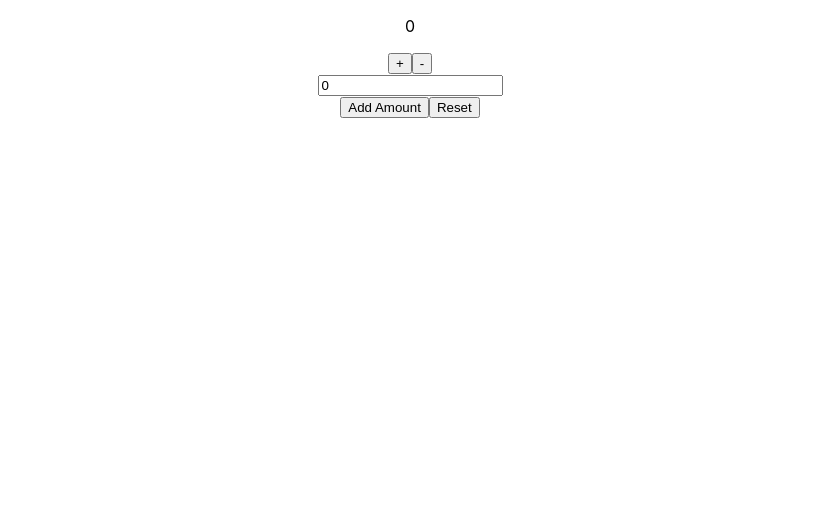
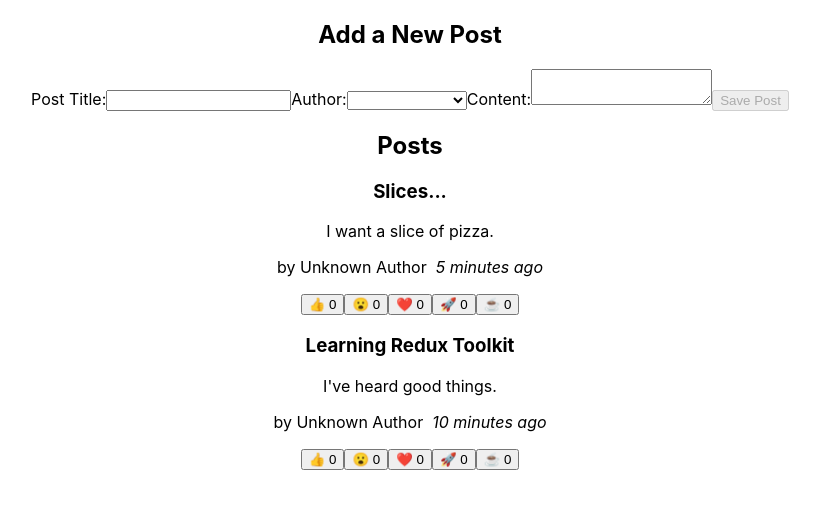
Before and after one commit to guigacarvalho/bmx-redux, a React (Create React App) app in the folder client/: page / in a window 1280 px wide. Shown: the top 508 px of the page, without its empty margins (230-1050 px from the left). Built offline with nearby package versions, Linux system fonts and the light colour scheme.

Commit message:
added starter code from other redux project

```diff
--- a/client/package.json
+++ b/client/package.json
@@ -7,10 +7,12 @@
     "@testing-library/jest-dom": "^5.16.5",
     "@testing-library/react": "^13.4.0",
     "@testing-library/user-event": "^13.5.0",
+    "date-fns": "^2.29.3",
     "react": "^18.2.0",
     "react-dom": "^18.2.0",
     "react-redux": "^8.0.4",
     "react-scripts": "5.0.1",
+    "redux-devtools-extension": "^2.13.9",
     "web-vitals": "^2.1.4"
   },
   "scripts": {
--- a/client/src/App.js
+++ b/client/src/App.js
@@ -1,10 +1,12 @@
 import './App.css';
-import Counter from './features/counter/Counter';
+import PostsList from './features/posts/PostsList';
+import AddPostForm from './features/posts/AddPostForm';
 
 function App() {
   return (
     <main className="App">
-      <Counter />
+      <AddPostForm />
+      <PostsList />
     </main>
   );
 }
--- a/client/src/app/store.js
+++ b/client/src/app/store.js
@@ -1,8 +1,10 @@
 import { configureStore } from "@reduxjs/toolkit";
-import counterReducer from "../features/counter/counterSlice"
+import postsReducer from '../features/posts/postsSlice';
+import usersReducer from '../features/users/usersSlice'
 
 export const store = configureStore({
     reducer: {
-        counter: counterReducer
+        posts: postsReducer,
+        users: usersReducer
     }
 })
--- a/client/src/features/counter/Counter.js
+++ /dev/null
@@ -1,40 +0,0 @@
-import { useSelector, useDispatch } from "react-redux";
-import { increment, decrement, reset, incrementByAmount } from "./counterSlice"
-import { useState } from "react";
-
-const Counter = () => {
-    const count = useSelector((state) => state.counter.count);
-    const dispatch = useDispatch();
-
-    const [incrementAmount, setIncrementAmount] = useState(0);
-
-    const addValue = Number(incrementAmount) || 0;
-
-    const resetAll = () => {
-        setIncrementAmount(0);
-        dispatch(reset());
-    }
-
-    return (
-        <section>
-            <p>{count}</p>
-            <div>
-                <button onClick={() => dispatch(increment())}>+</button>
-                <button onClick={() => dispatch(decrement())}>-</button>
-            </div>
-
-            <input
-                type="text"
-                value={incrementAmount}
-                onChange={(e) => setIncrementAmount(e.target.value)}
-            />
-
-            <div>
-                <button onClick={() => dispatch(incrementByAmount(addValue))}>Add Amount</button>
-                <button onClick={resetAll}>Reset</button>
-            </div>
-        </section>
-    )
-}
-
-export default Counter
--- a/client/src/features/counter/counterSlice.js
+++ /dev/null
@@ -1,28 +0,0 @@
-import { createSlice } from "@reduxjs/toolkit";
-
-const initialState = {
-    count: 0
-}
-
-export const counterSlice = createSlice({
-    name: 'counter',
-    initialState,
-    reducers: {
-        increment: (state) => {
-            state.count += 1;
-        },
-        decrement: (state) => {
-            state.count -= 1;
-        },
-        reset: (state) => {
-            state.count = 0;
-        },
-        incrementByAmount: (state, action) => {
-            state.count += action.payload;
-        }
-    }
-});
-
-export const { increment, decrement, reset, incrementByAmount } = counterSlice.actions;
-
-export default counterSlice.reducer;
--- /dev/null
+++ b/client/src/features/posts/AddPostForm.js
@@ -0,0 +1,73 @@
+import { useState } from "react";
+import { useDispatch, useSelector } from "react-redux";
+
+import { postAdded } from "./postsSlice";
+import { selectAllUsers } from "../users/usersSlice";
+
+const AddPostForm = () => {
+    const dispatch = useDispatch()
+
+    const [title, setTitle] = useState('')
+    const [content, setContent] = useState('')
+    const [userId, setUserId] = useState('')
+
+    const users = useSelector(selectAllUsers);
+
+    const onTitleChanged = e => setTitle(e.target.value)
+    const onContentChanged = e => setContent(e.target.value)
+    const onAuthorChanged = e => setUserId(e.target.value)
+
+    const onSavePostClicked = () => {
+        if (title && content) {
+            dispatch(
+                postAdded(title, content, userId)
+            )
+
+            setTitle('')
+            setContent('')
+        }
+    }
+
+    const canSave = Boolean(title) && Boolean(content) && Boolean(userId)
+
+    const usersOptions = users.map(user => (
+        <option key={user.id} value={user.id}>
+            {user.name}
+        </option>
+    ))
+
+    return (
+        <section>
+            <h2>Add a New Post</h2>
+            <form>
+                <label htmlFor="postTitle">Post Title:</label>
+                <input
+                    type="text"
+                    id="postTitle"
+                    name="postTitle"
+                    value={title}
+                    onChange={onTitleChanged}
+                />
+                <label htmlFor="postAuthor">Author:</label>
+                <select id="postAuthor" value={userId} onChange={onAuthorChanged}>
+                    <option value=""></option>
+                    {usersOptions}
+                </select>
+                <label htmlFor="postContent">Content:</label>
+                <textarea
+                    id="postContent"
+                    name="postContent"
+                    value={content}
+                    onChange={onContentChanged}
+                />
+                <button
+                    type="button"
+                    onClick={onSavePostClicked}
+                    disabled={!canSave}
+                >Save Post</button>
+            </form>
+        </section>
+    )
+}
+
+export default AddPostForm;
--- /dev/null
+++ b/client/src/features/posts/PostAuthor.js
@@ -0,0 +1,12 @@
+import { useSelector } from "react-redux";
+import { selectAllUsers } from "../users/usersSlice";
+
+const PostAuthor = ({ userId }) => {
+    const users = useSelector(selectAllUsers)
+
+    const author = users.find(user => user.id === userId);
+
+    return <span>by {author ? author.name : 'Unknown Author'}</span>
+}
+
+export default PostAuthor
--- /dev/null
+++ b/client/src/features/posts/PostsList.js
@@ -0,0 +1,32 @@
+import { useSelector } from "react-redux";
+import { selectAllPosts } from "./postsSlice";
+import PostAuthor from "./PostAuthor";
+import TimeAgo from "./TimeAgo";
+import ReactionButtons from "./ReactionButtons";
+
+const PostsList = () => {
+    const posts = useSelector(selectAllPosts)
+
+    const orderedPosts = posts.slice().sort((a, b) => b.date.localeCompare(a.date))
+
+    const renderedPosts = orderedPosts.map(post => (
+        <article key={post.id}>
+            <h3>{post.title}</h3>
+            <p>{post.content.substring(0, 100)}</p>
+            <p className="postCredit">
+                <PostAuthor userId={post.userId} />
+                <TimeAgo timestamp={post.date} />
+            </p>
+            <ReactionButtons post={post} />
+        </article>
+    ))
+
+    return (
+        <section>
+            <h2>Posts</h2>
+            {renderedPosts}
+        </section>
+    )
+}
+
+export default PostsList;
--- /dev/null
+++ b/client/src/features/posts/ReactionButtons.js
@@ -0,0 +1,32 @@
+import { useDispatch } from "react-redux";
+import { reactionAdded } from "./postsSlice";
+
+const reactionEmoji = {
+    thumbsUp: '👍',
+    wow: '😮',
+    heart: '❤️',
+    rocket: '🚀',
+    coffee: '☕'
+}
+
+const ReactionButtons = ({ post }) => {
+    const dispatch = useDispatch()
+
+    const reactionButtons = Object.entries(reactionEmoji).map(([name, emoji]) => {
+        return (
+            <button
+                key={name}
+                type="button"
+                className="reactionButton"
+                onClick={() =>
+                    dispatch(reactionAdded({ postId: post.id, reaction: name }))
+                }
+            >
+                {emoji} {post.reactions[name]}
+            </button>
+        )
+    })
+
+    return <div>{reactionButtons}</div>
+}
+export default ReactionButtons
--- /dev/null
+++ b/client/src/features/posts/TimeAgo.js
@@ -0,0 +1,18 @@
+import { parseISO, formatDistanceToNow } from 'date-fns';
+
+const TimeAgo = ({ timestamp }) => {
+    let timeAgo = ''
+    if (timestamp) {
+        const date = parseISO(timestamp)
+        const timePeriod = formatDistanceToNow(date)
+        timeAgo = `${timePeriod} ago`
+    }
+
+    return (
+        <span title={timestamp}>
+            &nbsp; <i>{timeAgo}</i>
+        </span>
+    )
+}
+
+export default TimeAgo
--- /dev/null
+++ b/client/src/features/posts/postsSlice.js
@@ -0,0 +1,72 @@
+import { createSlice, nanoid } from "@reduxjs/toolkit";
+import { sub } from 'date-fns';
+
+const initialState = [
+    {   id: '1',
+        title: 'Learning Redux Toolkit',
+        content: "I've heard good things.",
+        date: sub(new Date(), { minutes: 10 }).toISOString(),
+        reactions: {
+            thumbsUp: 0,
+            wow: 0,
+            heart: 0,
+            rocket: 0,
+            coffee: 0
+        }
+    },
+    {   id: '2',
+        title: 'Slices...',
+        content: "I want a slice of pizza.",
+        date: sub(new Date(), { minutes: 5 }).toISOString(),
+        reactions: {
+            thumbsUp: 0,
+            wow: 0,
+            heart: 0,
+            rocket: 0,
+            coffee: 0
+        }
+    }
+]
+
+const postsSlice = createSlice({
+    name: 'posts',
+    initialState,
+    reducers: {
+        postAdded: {
+            reducer(state, action) {
+                state.push(action.payload)
+            },
+            prepare(title, content, userId) {
+                return {
+                    payload: {
+                        id: nanoid(),
+                        title,
+                        content,
+                        date: new Date().toISOString(),
+                        userId,
+                        reactions: {
+                            thumbsUp: 0,
+                            wow: 0,
+                            heart: 0,
+                            rocket: 0,
+                            coffee: 0
+                        }
+                    }
+                }
+            }
+        },
+        reactionAdded(state, action) {
+            const { postId, reaction } = action.payload
+            const existingPost = state.find(post => post.id === postId)
+            if (existingPost) {
+                existingPost.reactions[reaction]++
+            }
+        }
+    }
+})
+
+export const selectAllPosts = (state) => state.posts;
+
+export const { postAdded, reactionAdded } = postsSlice.actions
+
+export default postsSlice.reducer
--- /dev/null
+++ b/client/src/features/users/usersSlice.js
@@ -0,0 +1,17 @@
+import { createSlice } from "@reduxjs/toolkit";
+
+const initialState = [
+    { id: '0', name: 'Dude Lebowski'},
+    { id: '1', name: 'Bob Dylan'},
+    { id: '2', name: 'Forrest Morrison'}
+]
+
+const usersSlice = createSlice({
+    name: 'users',
+    initialState,
+    reducers: {}
+})
+
+export const selectAllUsers = (state) => state.users;
+
+export default usersSlice.reducer
```
Also changed, not shown: 1 other file (tests, documents, lock files or other folders).
